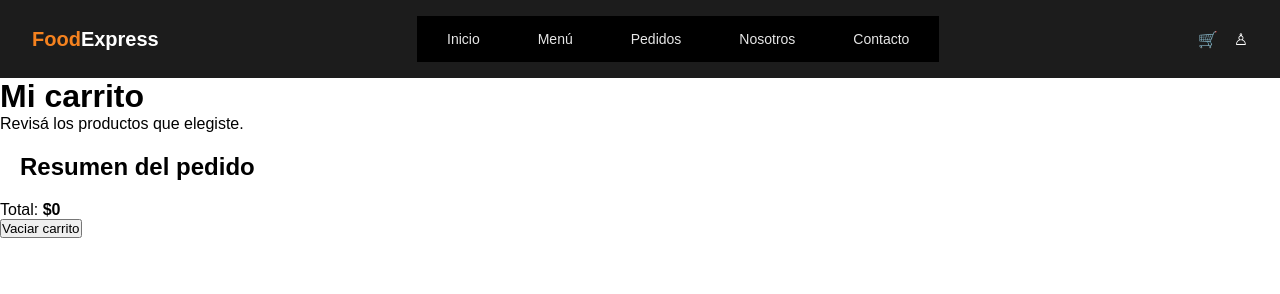
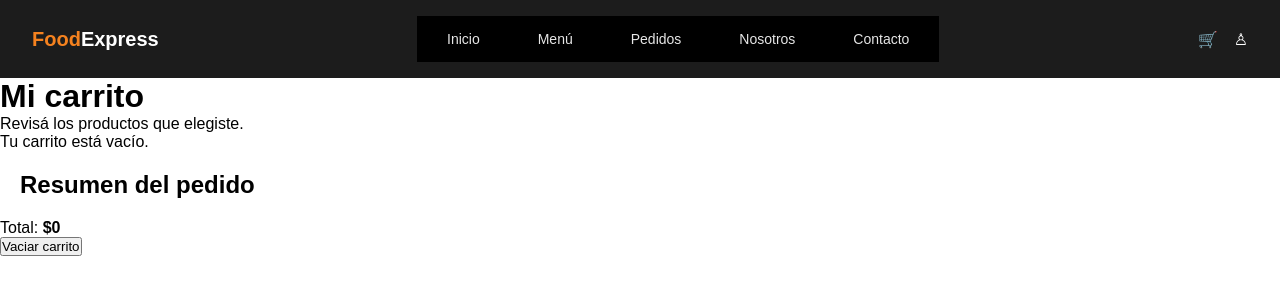
Before and after one commit to brunoariias7/foodexpress, a website: page pedidos.html in a window 1280 px wide. Drawn offline with Linux system fonts and the light colour scheme.

Commit message:
Conectando pedidos.html con pedidos.js

```diff
--- a/pedidos.html
+++ b/pedidos.html
@@ -38,6 +38,6 @@
             <button id="vaciar-carrito">Vaciar carrito</button>
         </section>
     </main>
-
+<script src="JS/pedidos.js"></script>
 </body>
 </html>
```
